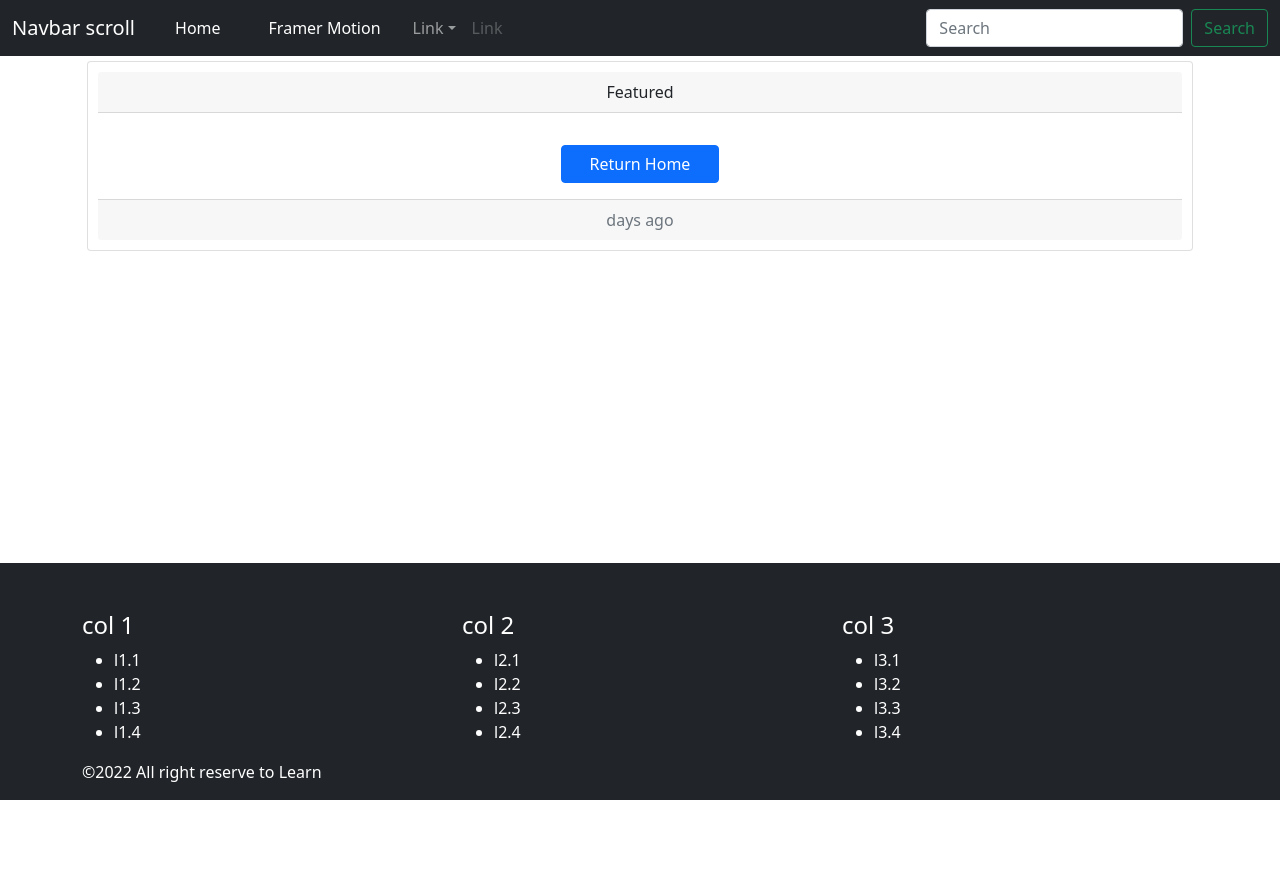
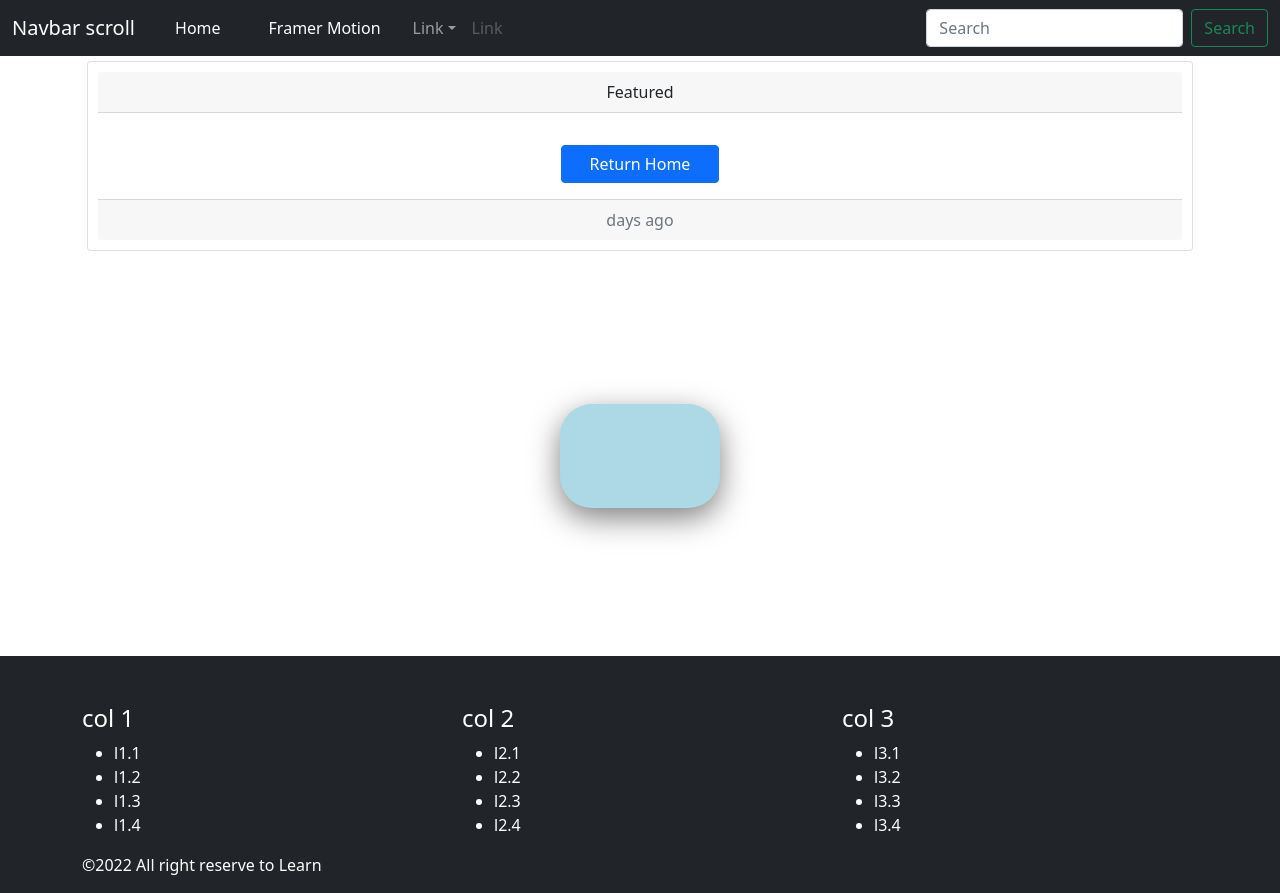
Before and after one commit to DzLearn/LearnReactApp, a React (Create React App) app: page /card/1 in a window 1280 px wide. Before the commit the page ends 800 px from the top, so only its background shows below. Built offline with nearby package versions, Linux system fonts and the light colour scheme; no server answers.

Commit message:
Awesome Expandable Card Animation With Framer Motion

```diff
--- /dev/null
+++ b/src/assets/styles/more.css
@@ -0,0 +1,23 @@
+html{
+    font-family: sans-serif;
+}
+.main{
+    min-height: 50vh;
+    display: flex;
+    justify-content: center;
+    align-items: center;
+}
+
+.mcard{
+    background-color: lightblue;
+    padding: 3rem 5rem;
+}
+
+.mcard p {
+    padding-top: 1rem;
+    line-height: 150%;
+}
+
+.expand{
+    width: 40rem;
+}
--- a/src/pages/ReadMore.js
+++ b/src/pages/ReadMore.js
@@ -3,6 +3,10 @@ import Axios from 'axios'
 import { Link } from "react-router-dom";
 import { useParams } from "react-router-dom";
 import { Card, Button } from 'react-bootstrap'
+
+import { motion } from 'framer-motion';
+
+import '../assets/styles/more.css'
 
 const linkStyle = {
     margin: "1rem",
@@ -24,19 +28,62 @@ export default function ReadMore(props)
 
     return (
         <div className='container'>
+            <NavCard data={data} />
+            <AnimationCard data={data}/>
+        </div>
+    )
+}
+
+function NavCard(props)
+{
+    return (
         <Card className="text-center">
             <Card.Header>Featured</Card.Header>
             <Card.Body>
-                    <Card.Title>{data.title}</Card.Title>
+                <Card.Title>{props.data.title}</Card.Title>
                 <Card.Text>
-                        {data.body}
+                    {props.data.body}
                 </Card.Text>
                 <Button variant="primary">
                     <Link to="/" style={linkStyle}>Return Home</Link>
                 </Button>
             </Card.Body>
-                <Card.Footer className="text-muted">{data.userId} days ago</Card.Footer>
+            <Card.Footer className="text-muted">{props.data.userId} days ago</Card.Footer>
         </Card>
-        </div>
-    )
+    );
 }
+
+function AnimationCard( props )
+{
+    const [isOpen, setIsOpen] = useState( false );
+    return (
+        <div className='main'>
+            <motion.div
+                style={{
+                    borderRadius: "2rem",
+                    boxShadow:"0px 10px 30px rgba(0,0,0,0.5)"
+                }}
+                layout
+                transition={{layout:{duration:1,type:"spring"}}}
+                onClick={() => { setIsOpen( !isOpen ) }} className='mcard'>
+                <motion.h2 layout="position">{props.data.title}</motion.h2>
+                {isOpen && (
+                    ( <>
+                        <motion.div
+                            initial={{ opacity: 0 }}
+                            animate={{ opacity: 1 }}
+                            transition={{duration:1}}
+                            className='expand'
+                        >
+                            <p>{props.data.body}</p>
+                        </motion.div>
+                        <Button variant="primary">
+                            <Link to="/" style={linkStyle}>Return Home</Link>
+                        </Button>
+                   </>)
+                )}
+
+
+            </motion.div>
+        </div> );
+}
```
Lines whose indentation alone changed are shown as unchanged.
